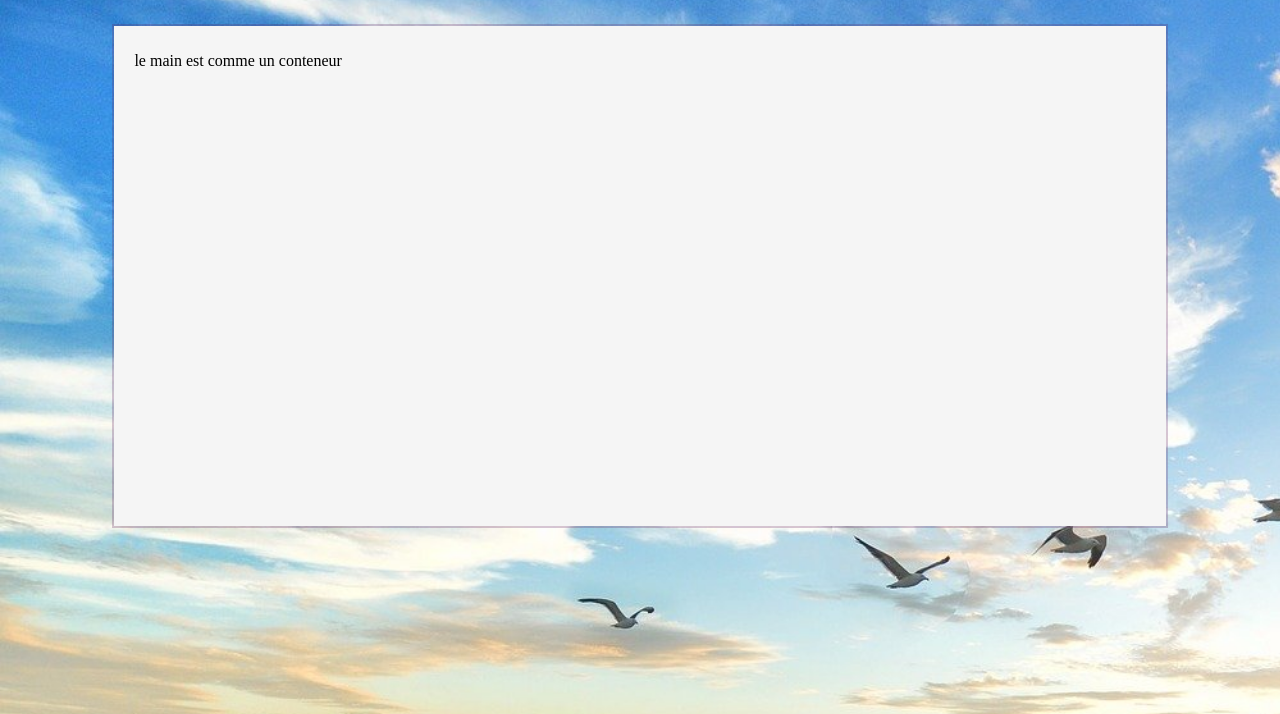
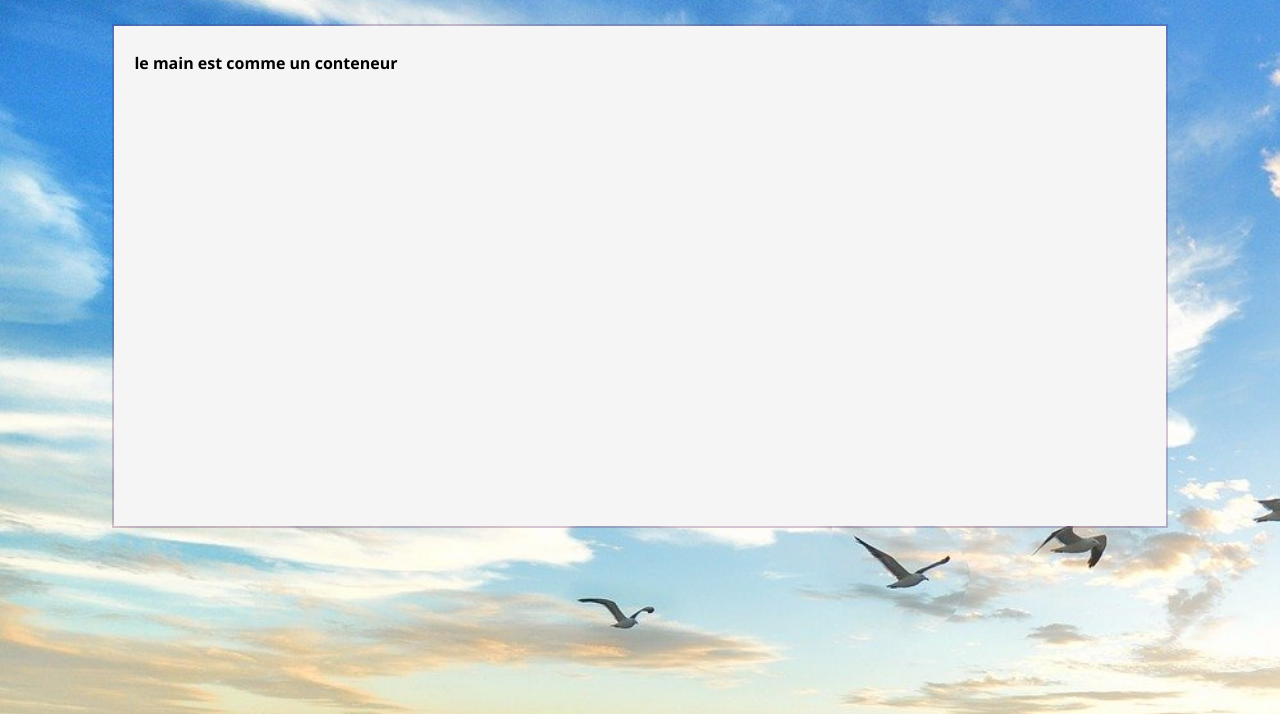
Before and after one commit to kissika/basescss, a plain HTML site: page index.html in a window 1280 px wide. Shown: the part 86-800 px from the top of the page. Drawn offline with Linux system fonts and the light colour scheme; the site is published under a folder, as on GitHub Pages, so addresses that start at the root find nothing.

Commit message:
change file path

```diff
--- a/style.css
+++ b/style.css
@@ -2,7 +2,7 @@
 
 @font-face {
   font-family: "font1";
-  src: url(/assets/NotoSans-Bold.ttf);
+  src: url(./assets/NotoSans-Bold.ttf);
 }
 h1 {
   color: blue;
```
